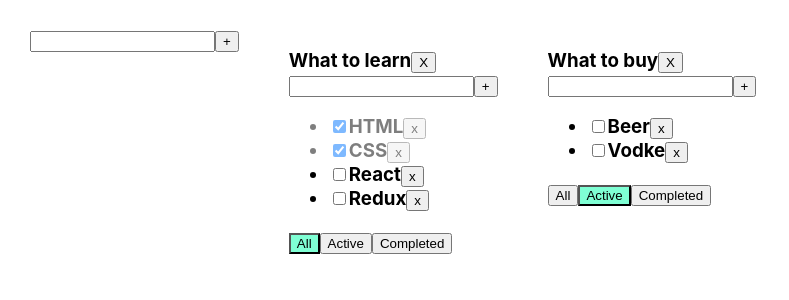
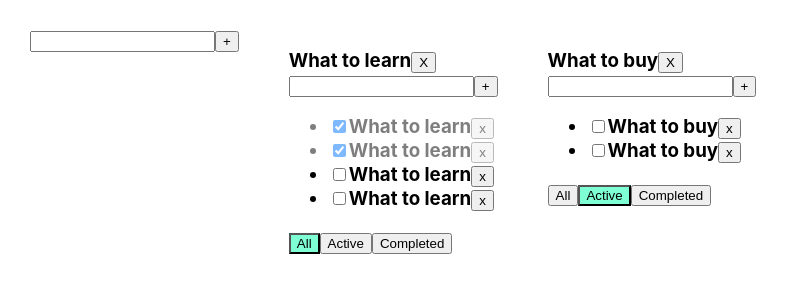
Before and after one commit to egory4fash/TodoList_Dimy4, a React (Create React App) app: page / in a window 1280 px wide. Shown: the top 300 px of the page, without its empty margins (0-789 px from the left). Built offline with nearby package versions, Linux system fonts and the light colour scheme.

Commit message:
Lesson 6 31:?? SPAN?

```diff
--- a/src/App.tsx
+++ b/src/App.tsx
@@ -7,13 +7,15 @@ import {Input} from "./Input";
 
 export type FilterValuesType = 'all' | 'active' | 'completed'
 export type TodolistType = { id: string, title: string, filter: FilterValuesType }
-
+export type TasksStateType = {
+    [key: string]: Array<TasksType>
+}
 
 export function App() {
     let todolistID1 = v1()
     let todolistID2 = v1()
 
-    let [tasks, setTasks] = useState({
+    let [tasks, setTasks] = useState<TasksStateType>({
         [todolistID1]: [
             {id: v1(), title: 'HTML', isDone: true},
             {id: v1(), title: 'CSS', isDone: true},
@@ -43,11 +45,6 @@ export function App() {
     }
 
     const changeTaskStatus = (todolistID: string, taskID: string, isDone: boolean) => {
-        // let tsk = tasks1.find(t => t.id === taskID)
-        // if (tsk) {
-        //     tsk.isDone = isDone
-        // }
-        // setTasks([...tasks1])
         setTasks({
             ...tasks,
             [todolistID]: tasks[todolistID].map(m => m.id === taskID ? {...m, isDone: isDone} : {...m})
@@ -65,15 +62,10 @@ export function App() {
     const addTodoList = (title: string) => {
         let newTodoList: TodolistType = {id: v1(), title: title, filter: "all"}
         setTodolists([newTodoList, ...todolists])
-        setTasks({...tasks,[newTodoList.id]: []})
+        setTasks({...tasks, [newTodoList.id]: []})
     }
-
-
-    return (
-        <div className="App">
-            <Input callBack={addTodoList} />
-
-                {todolists.map(m => {
+const todoListMapper =
+    todolists.map(m => {
             let tasksForTodoList = tasks[m.id]
             if (m.filter === 'completed') {
                 tasksForTodoList = tasks[m.id].filter(t => t.isDone)
@@ -96,7 +88,12 @@ export function App() {
                 />
             )
         })
-                }
+
+
+    return (
+        <div className="App">
+            <Input callBack={addTodoList}/>
+            {todoListMapper}
 
 
         </div>
--- /dev/null
+++ b/src/EditableSpan.tsx
@@ -0,0 +1,13 @@
+import React from "react";
+
+type EditableSpanPropsType = {
+    title:string
+}
+
+export const EditableSpan = (props:EditableSpanPropsType) => {
+    return (
+        <span>
+        {props.title}
+    </span>
+    )
+}
--- a/src/Input.tsx
+++ b/src/Input.tsx
@@ -17,7 +17,7 @@ export const Input = (props:InputPropsType) => {
         if (e.key === "Enter" && newTaskTitle.trim() !== "") {
             props.callBack(newTaskTitle);
             setNewTaskTitle('')
-        }else {setError('Title is required')}
+        }
     }
 
     const onClickHandler = () => {
--- a/src/TodoList.tsx
+++ b/src/TodoList.tsx
@@ -2,6 +2,7 @@ import React, {ChangeEvent, useState, KeyboardEvent} from "react";
 import {FilterValuesType} from "./App";
 import './App.css'
 import {Input} from "./Input";
+import {EditableSpan} from "./EditableSpan";
 
 
 export type TasksType = {
@@ -37,9 +38,7 @@ export const TodoList = (props: TodoListPropsType) => {
                        checked={t.isDone}
                        onChange={onChangeCheckboxHandler}
                 />
-                <span>
-        {t.title}
-    </span>
+                <EditableSpan title = {props.title} />
                 <button onClick={() => {
                     props.deleteTask(props.todolistID, t.id)
                 }}>x
@@ -66,29 +65,29 @@ export const TodoList = (props: TodoListPropsType) => {
     }
     return (
         <div className="todolist">
-
             <h3>
                 {props.title}
                 <button onClick={removeHandler}>X</button>
                 <div>
                     <Input
-
-                        callBack={addTaskHandler} />
-
+                        callBack={addTaskHandler}/>
                 </div>
                 <ul>
                     {JSXElems}
 
                 </ul>
                 <div>
-                    <button onClick={onAllClickHandler}
-                            className={props.filter === 'all' ? 'active-filter' : ''}>All
+                    <button
+                        onClick={onAllClickHandler}
+                        className={props.filter === 'all' ? 'active-filter' : ''}>All
                     </button>
-                    <button onClick={onActiveClickHandler}
-                            className={props.filter === 'active' ? 'active-filter' : ''}>Active
+                    <button
+                        onClick={onActiveClickHandler}
+                        className={props.filter === 'active' ? 'active-filter' : ''}>Active
                     </button>
-                    <button onClick={onCompleteClickHandler}
-                            className={props.filter === 'completed' ? 'active-filter' : ''}>Completed
+                    <button
+                        onClick={onCompleteClickHandler}
+                        className={props.filter === 'completed' ? 'active-filter' : ''}>Completed
                     </button>
                 </div>
             </h3>
```
Lines whose indentation alone changed are shown as unchanged.
